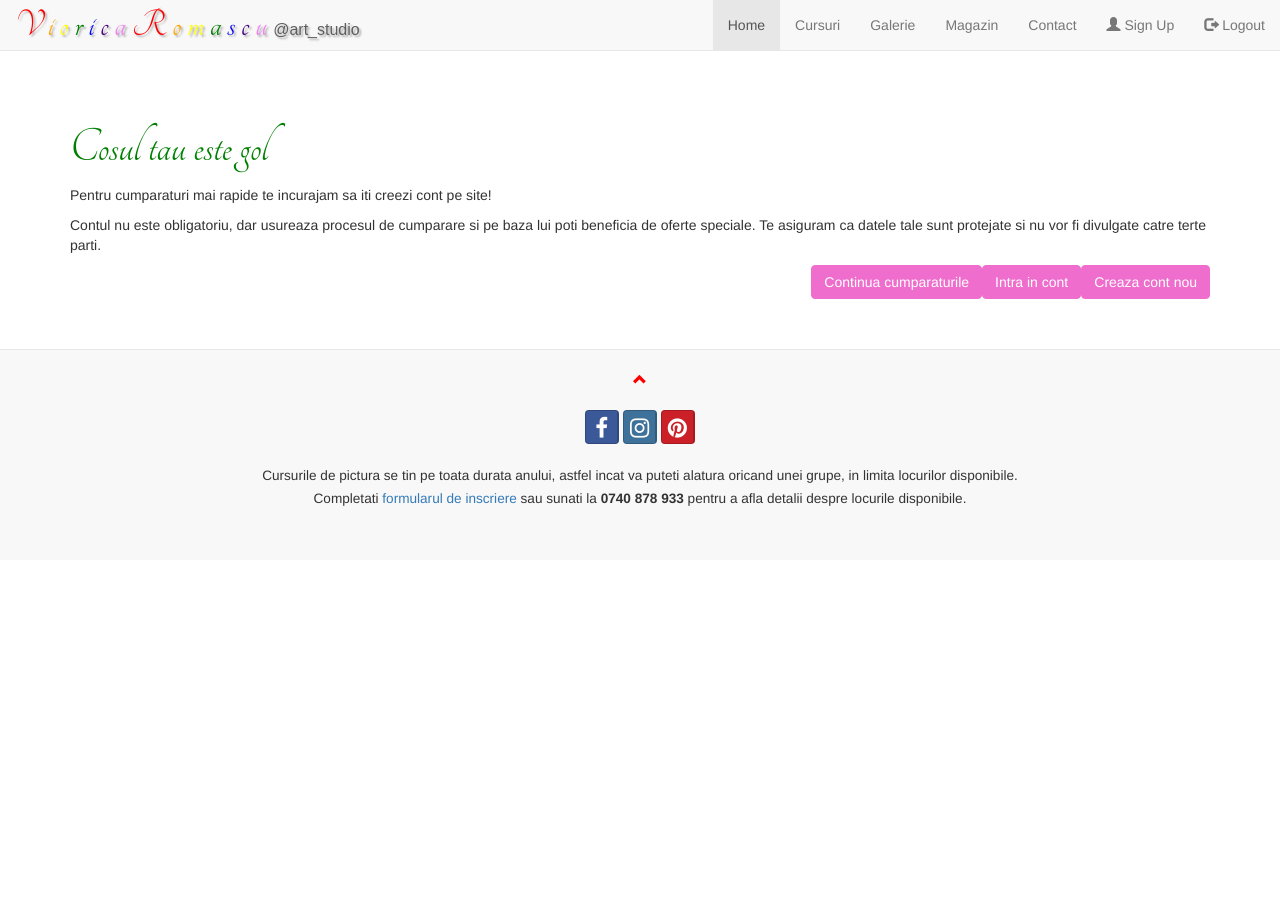
After one commit to dianastefanro/painting, a PHP site: page /basket-empty.php in a window 1280 px wide. The commit adds this page. Run offline with PHP 8.4, Linux system fonts and the light colour scheme; the visitor is signed in with stand-in values (Sample User, id 1); data that the repository does not hold is empty; some libraries are stand-ins or nearby versions.

Commit message:
Add/remove product to cart+empty basket page

```diff
--- /dev/null
+++ b/basket-empty.php
@@ -0,0 +1,28 @@
+<!DOCTYPE html>
+<html lang="ro">
+<head>
+    <title>Cos de cumparaturi</title>
+    <?php include('includes.php'); ?>
+</head>
+
+<body id="up">
+
+  <?php include('navbar.php'); ?>
+
+    <div class="container m-t-100 m-b-50">
+      <div>
+        <h3 class="h3-succes">Cosul tau este gol</h3>
+        <p>Pentru cumparaturi mai rapide te incurajam sa iti creezi cont pe site!</p>
+        <p>Contul nu este obligatoriu, dar usureaza procesul de cumparare si pe baza lui poti beneficia de oferte speciale. Te asiguram ca datele tale sunt protejate si nu vor fi divulgate catre terte parti.</p>
+        <div>
+          <a href="signup.php" class="btn btn-pink pull-right">Creaza cont nou</a>
+          <a href="login.php" class="btn btn-pink pull-right">Intra in cont</a>
+        </div>
+      </div>
+      <div>
+        <a href="shop.php" class="btn btn-pink pull-right">Continua cumparaturile</a>
+      </div>
+    </div>
+  <?php include('footer.php'); ?>
+</body>
+</html>
--- a/mycss.css
+++ b/mycss.css
@@ -212,7 +212,7 @@ body, html {
     cursor: pointer;
 }
 
-.turkuaz{
+.turkuaz {
     color: rgb(14, 165, 111);
 }
 
--- a/navbar.php
+++ b/navbar.php
@@ -28,7 +28,7 @@
     </div>
     <div class="collapse navbar-collapse" id="myNavbar">
       <ul class="nav navbar-nav navbar-right">
-        <li class="active"><a href="index.html">Home</a></li>
+        <li class="active"><a href="index.php">Home</a></li>
         <!-- <li class="dropdown">
           <a class="dropdown-toggle" data-toggle="dropdown" href="#">Cursuri <span class="caret"></span></a>
           <ul class="dropdown-menu">
@@ -36,10 +36,10 @@
             <li><a href="cursuri-pictura.html">Cursuri adulti</a></li>
           </ul>
         </li> -->
-        <li><a href="cursuri-pictura.html">Cursuri</a></li>
-        <li><a href="galerie.html">Galerie</a></li>
-        <li><a href="shop.html">Magazin</a></li>
-        <li><a href="contact.html">Contact</a></li>
+        <li><a href="cursuri.php">Cursuri</a></li>
+        <li><a href="galerie.php">Galerie</a></li>
+        <li><a href="shop.php">Magazin</a></li>
+        <li><a href="contact.php">Contact</a></li>
         <li><a href="signup.php"><span class="glyphicon glyphicon-user"></span> Sign Up</a></li>
         <?php if(!isset($_SESSION['login_user'])){ ?>
         <li><a href="login.php"><span class="glyphicon glyphicon-log-in"></span> Login</a></li>
```
